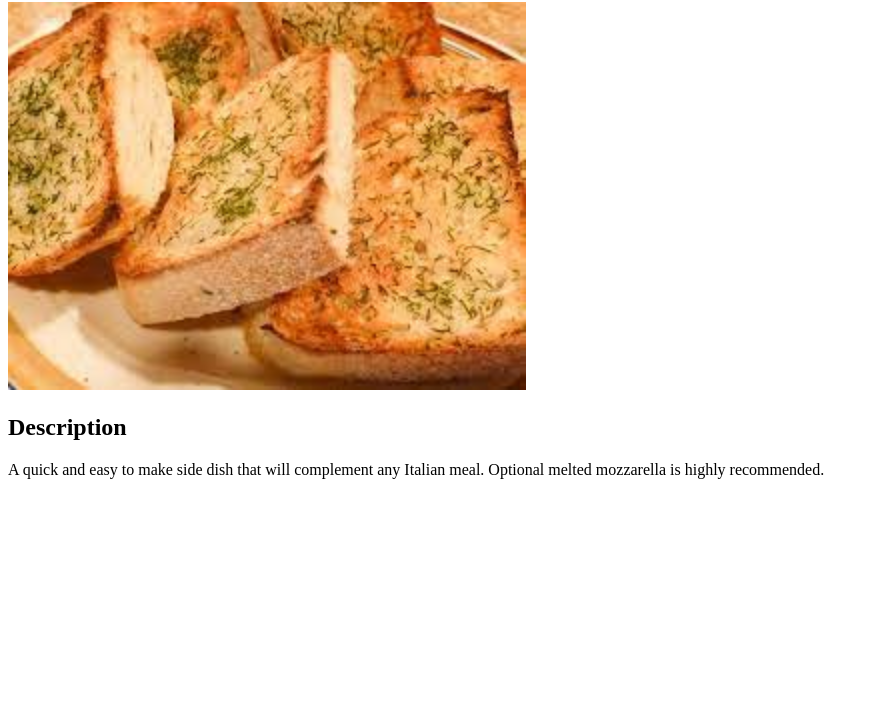
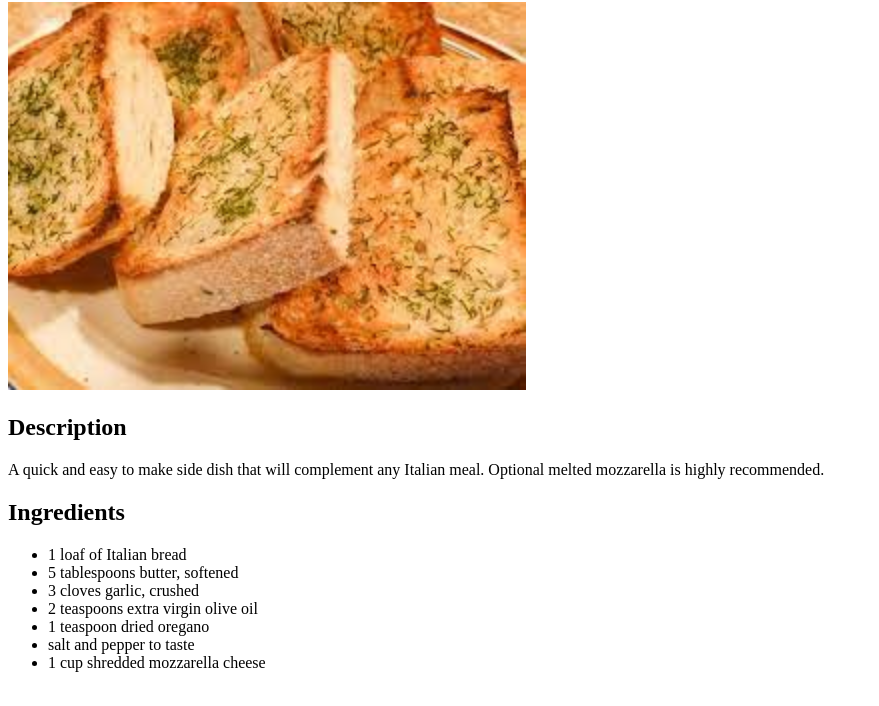
Before and after one commit to jasonleonardxyz/odin-recipes, a plain HTML site: page recipes/garlic_bread.html in a window 1280 px wide. Shown: the part 78-784 px from the top of the page, without its empty margins (0-879 px from the left). Drawn offline with Linux system fonts and the light colour scheme.

Commit message:
Add ingredient to garlic_bread.html
Update garlic bread recipe to have a list of ingredients.

```diff
--- a/recipes/garlic_bread.html
+++ b/recipes/garlic_bread.html
@@ -14,5 +14,16 @@
            A quick and easy to make side dish that will complement any Italian meal.
            Optional melted mozzarella is highly recommended.
         </p>
+
+        <h2>Ingredients</h2>
+        <ul>
+            <li>1 loaf of Italian bread</li>
+            <li>5 tablespoons butter, softened</li>
+            <li>3 cloves garlic, crushed</li>
+            <li>2 teaspoons extra virgin olive oil</li>
+            <li>1 teaspoon dried oregano</li>
+            <li>salt and pepper to taste</li>
+            <li>1 cup shredded mozzarella cheese</li>
+        </ul>
     </body>
 </html>
```
